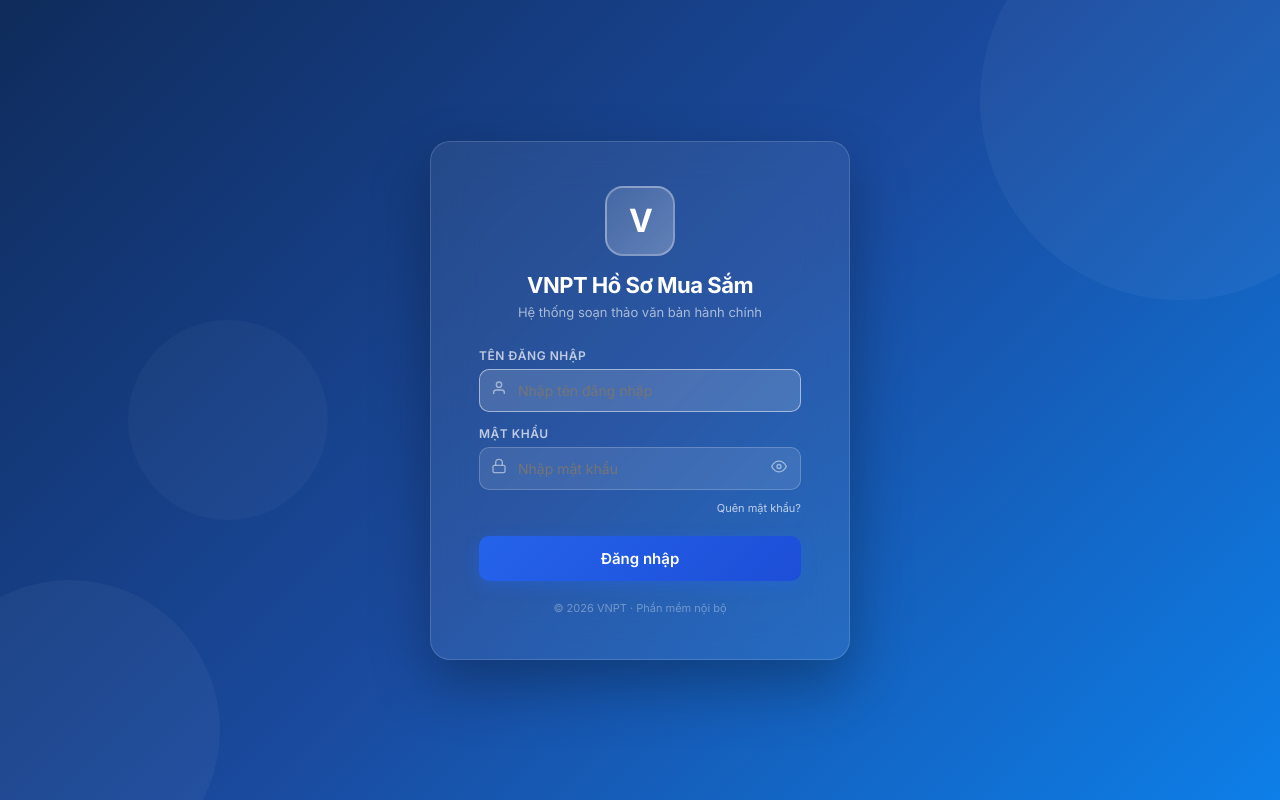
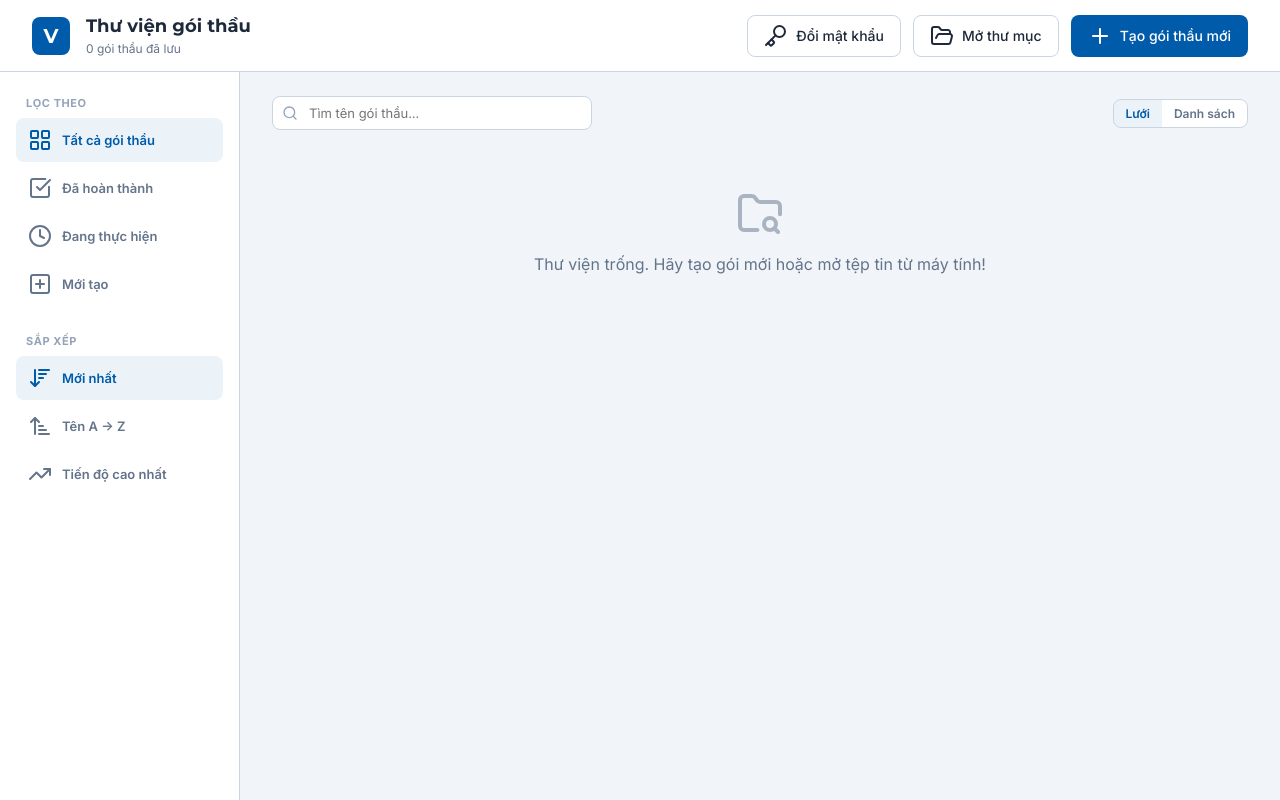
Before and after one commit to phuockawaill/PhanMemDauThau, a plain HTML site: page app_index.html in a window 1280 px wide. Drawn offline with nearby package versions, Linux system fonts and the light colour scheme; a web font is replaced by a local one.

Commit message:
Disable login screen temporarily for development

```diff
--- a/app_index.html
+++ b/app_index.html
@@ -544,6 +544,6 @@
         </div>
     </div>
 
-    <script src="app_v7.js?v=202607241337"></script>
+    <script src="app_v7.js?v=202607270812"></script>
 </body>
 </html>
--- a/app_v7.js
+++ b/app_v7.js
@@ -2434,8 +2434,8 @@ function exportToTxt() {
             }
         }
 
-        // Check if already logged in this session
-        if (sessionStorage.getItem('logged_in') === '1') {
+        // Check if already logged in this session (TEMPORARILY DISABLED LOGIN)
+        if (true || sessionStorage.getItem('logged_in') === '1') {
             loginScreen.style.display = 'none';
             return;
         }
```
